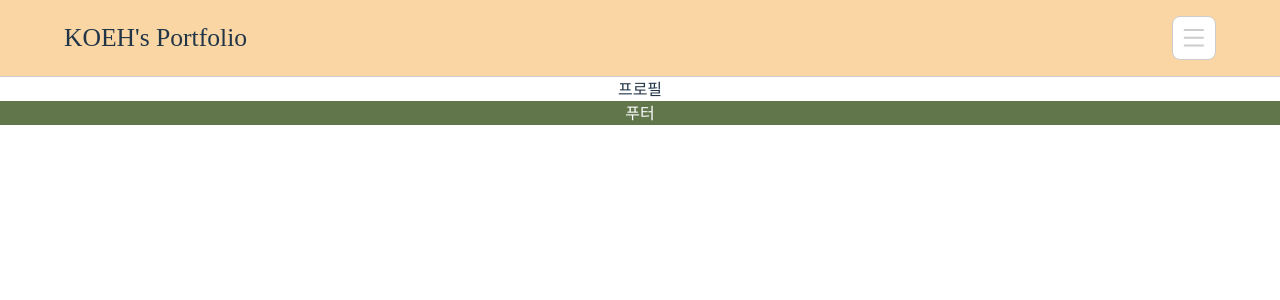
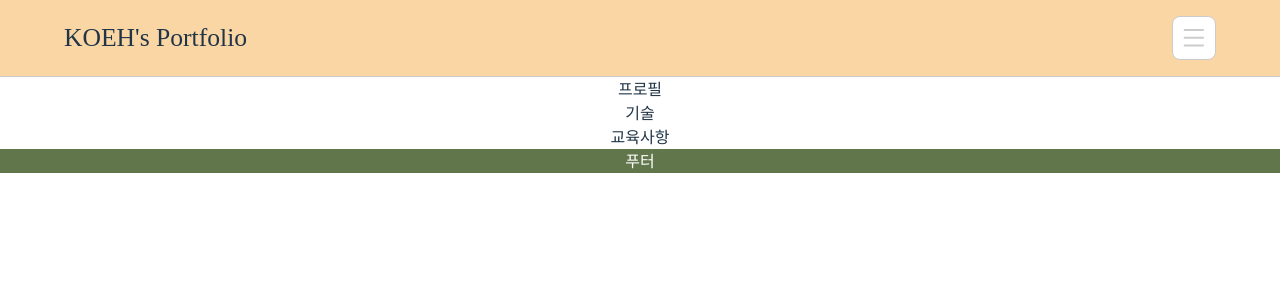
Before and after one commit to Thereisnotruth/portfolio, a React (Vite) app: page / in a window 1280 px wide. Shown: the top 300 px of the page. Built offline with nearby package versions, Linux system fonts and the light colour scheme; a web font is replaced by a local one.

Commit message:
education frame

```diff
--- /dev/null
+++ b/src/components/Education.tsx
@@ -0,0 +1,4 @@
+function Education() {
+  return <div className="education">교육사항</div>;
+}
+export default Education;
--- /dev/null
+++ b/src/components/Skill.tsx
@@ -0,0 +1,5 @@
+function Skills() {
+  return <div className="skill">기술</div>;
+}
+
+export default Skills;
--- a/src/components/Skills.tsx
+++ /dev/null
@@ -1,5 +0,0 @@
-function Skills() {
-  return <div className="skills">기술</div>;
-}
-
-export default Skills;
--- a/src/pages/MainPage.tsx
+++ b/src/pages/MainPage.tsx
@@ -1,6 +1,8 @@
 import Header from '@components/Header';
 import Footer from '@components/Footer';
 import Profile from '@components/Profile';
+import Skills from '@components/Skill';
+import Education from '@components/Education';
 
 function MainPage() {
   return (
@@ -8,6 +10,8 @@ function MainPage() {
       <Header />
       <div className="main-page__content">
         <Profile />
+        <Skills />
+        <Education />
       </div>
       <Footer />
     </div>
--- a/src/styles/main.scss
+++ b/src/styles/main.scss
@@ -5,7 +5,8 @@
 @use './components/header';
 @use './components/footer';
 @use './components/profile';
-@use './components/skills';
+@use './components/skill';
+@use './components/education';
 
 // pages
 @use './pages/main-page';
```
Also changed, not shown: src/styles/components/_education.scss (added), src/styles/components/_skill.scss (added), src/styles/components/_skills.scss (deleted).
